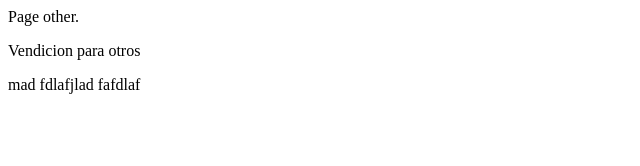
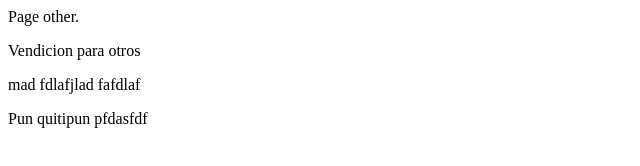
Before and after one commit to oscar02r/testadmin, a plain HTML site: page other.html in a window 1280 px wide. Shown: the whole page, without its empty margins (0-640 px from the left). Drawn offline with Linux system fonts and the light colour scheme.

Commit message:
Quitipun pun

```diff
--- a/other.html
+++ b/other.html
@@ -10,5 +10,6 @@
     Page other.
     <p>Vendicion para otros</p>
     <p>mad fdlafjlad fafdlaf</p>
+    <p>Pun quitipun pfdasfdf</p>
 </body>
 </html>
```
